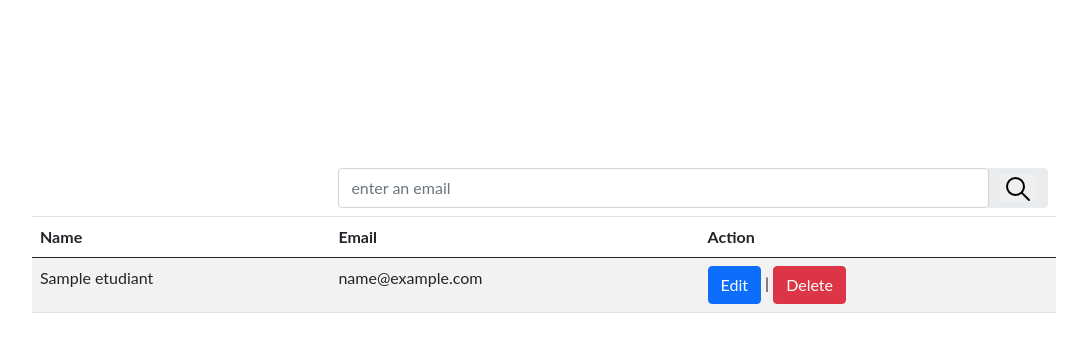
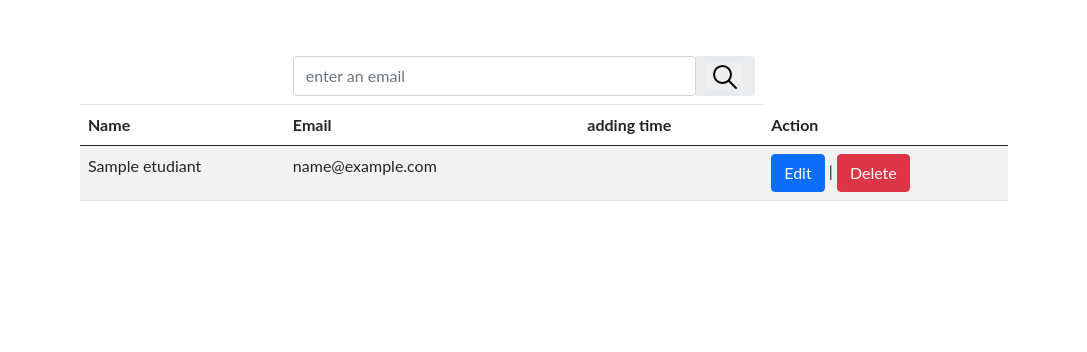
Before and after one commit to otmaneEH/crud-php, a PHP site: page / in a window 1280 px wide. Shown: the part 49-401 px from the top of the page, without its empty margins (96-1183 px from the left). Run offline with PHP 8.4, Linux system fonts and the light colour scheme; tables that the repository leaves empty hold one stand-in row (values such as "Sample post"); data that the repository does not hold is empty; some libraries are stand-ins or nearby versions.

Commit message:
Update index.php
Co-Authored-By: Otmane_elhaddaji <39245156+elhaddajiOtmane@users.noreply.github.com>

```diff
--- a/index.php
+++ b/index.php
@@ -9,8 +9,8 @@
 $result = mysqli_query($mysqli, "SELECT * FROM `etudiant` WHERE `email` LIKE '%$serch%'");
 require "header.php";
 ?>
-
-<table class="table table-striped  " style="margin-left:auto;margin-right:auto; width: 80%; margin-top: 20vh;">
+<div class="container">
+<table  class="table table-striped container-fluid mt-5  ">
 	<thead class="thead-dark">
 		<tr>
 			<td></td>
@@ -35,6 +35,7 @@
 		<tr>
 			<th>Name</th>
 			<th>Email</th>
+			<th>adding time</th>
 			<th>Action</th>
 		</tr>
 	</thead>
@@ -48,13 +49,14 @@
 			echo "";
 			echo "<td>" . $res['name'] . "</td>";
 			echo "<td>" . $res['email'] . "</td>";
+			echo "<td>" . $res['adding_time'] . "</td>";
 			echo "<td><a class=\"btn btn-primary\" href=\"edit.php?id=$res[id]\">Edit</a> | <a class=\"btn btn-danger delete\" href=\"delete.php?id=$res[id]\">Delete</a></td>";
 		}
 		?>
 
 	</tbody>
 </table>
-
+</div>
 <script>
 	$('.delete').on('click', function(e) {
 		e.preventDefault();
```
